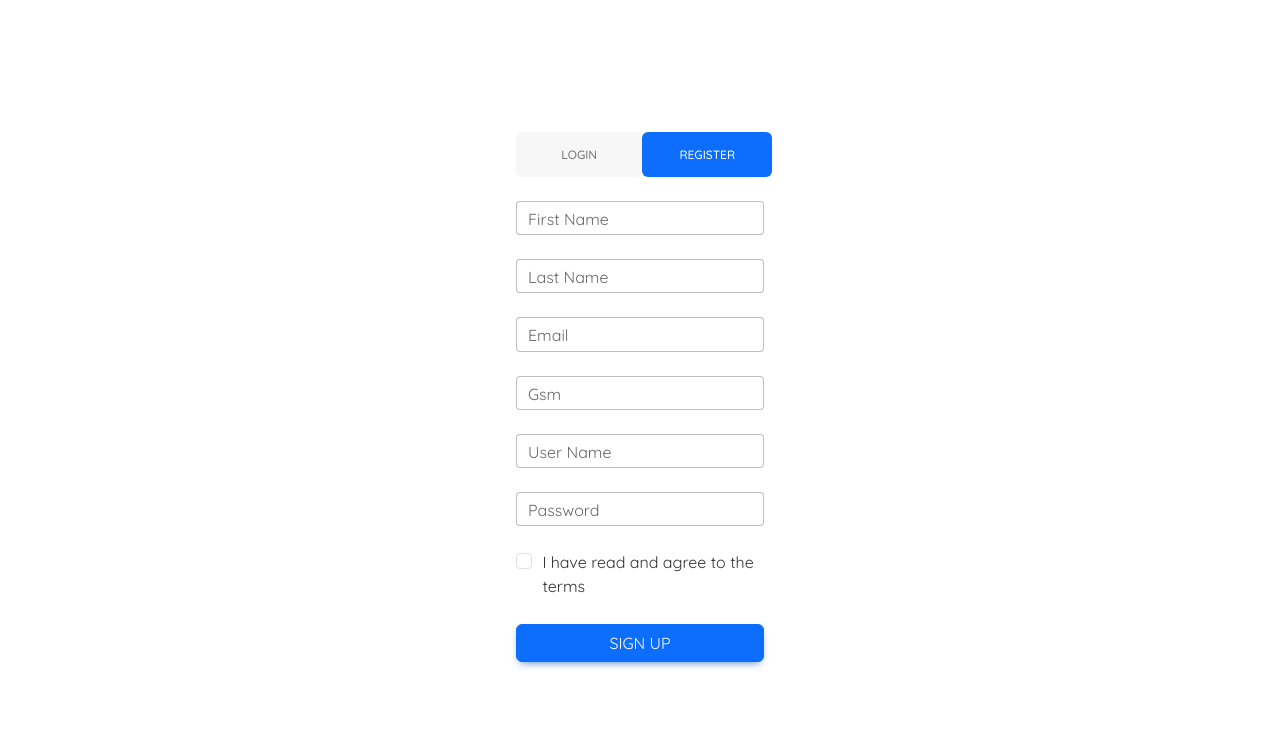
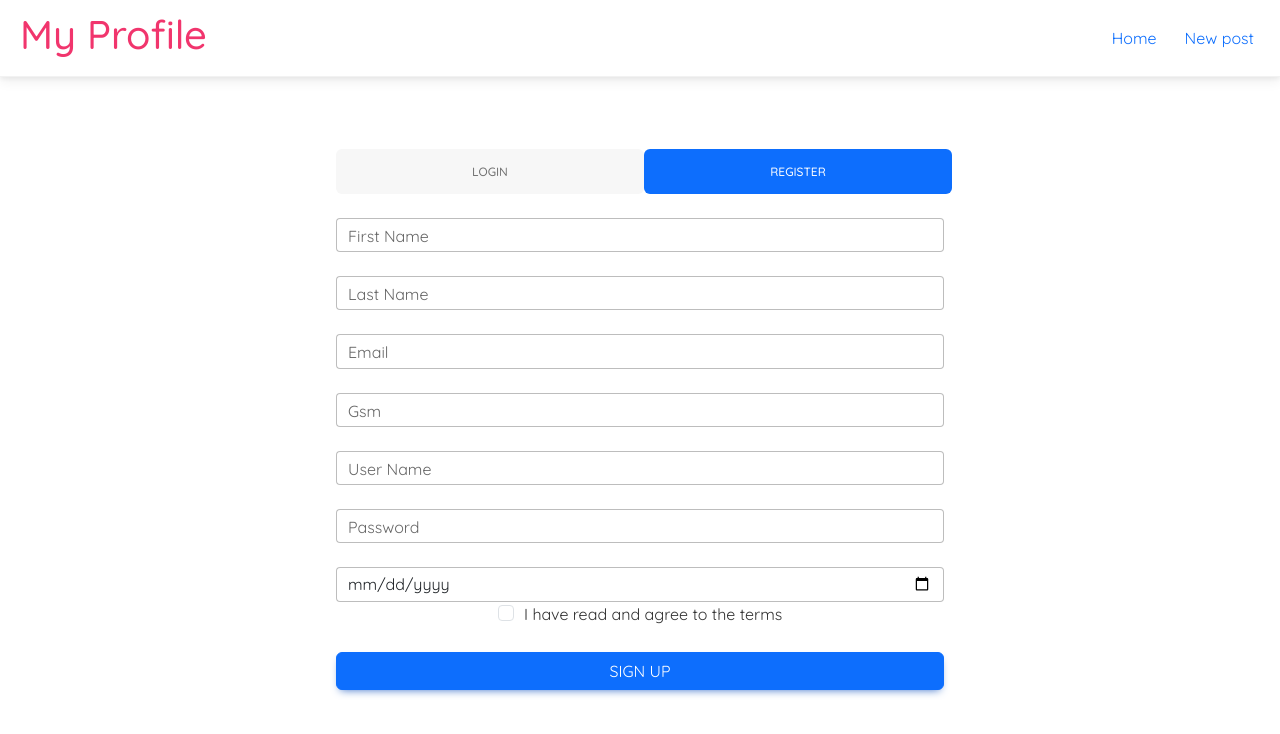
Before and after one commit to burakkuru5534/book_your_friend_ui, a React (Create React App) app in the folder byf-ui/: page / in a window 1280 px wide. Both pictures are taken after a click on the item "REGISTER". Shown: the top 734 px of the page. Built offline with nearby package versions, Linux system fonts and the light colour scheme.

Commit message:
some fixes

```diff
--- a/byf-ui/package.json
+++ b/byf-ui/package.json
@@ -13,6 +13,7 @@
     "react-dom": "^18.2.0",
     "react-router-dom": "^6.11.2",
     "react-scripts": "5.0.1",
+    "react-tagsinput": "^3.20.3",
     "sweetalert2": "^11.7.11",
     "sweetalert2-react-content": "^5.0.7",
     "universal-cookie": "^4.0.4",
--- a/byf-ui/src/App.js
+++ b/byf-ui/src/App.js
@@ -8,10 +8,13 @@ import UnLoggedInHome from './UnLoggedInHome';
 import ForgetPassword from './ForgetPassword';
 import PostCreate from './PostCreate';
 import PostDetails from './PostDetail';
+import Navbar from './Navbar';
 function App() {
   return (
     <BrowserRouter>
     <div className="content">
+    <Navbar/>
+
     <Routes>
       <Route path="/" element={<UnLoggedInHome />}>
       </Route>
--- a/byf-ui/src/Home.js
+++ b/byf-ui/src/Home.js
@@ -1,6 +1,5 @@
 import PostList from "./PostList";
 import useFetch from "./useFetch";
-import Navbar from "./Navbar";
 const Home = () => {
 
    const {data:posts, isPending, error} = useFetch('http://localhost:8080/usr/post')
@@ -8,7 +7,6 @@ const Home = () => {
 
   return (
    <div className="home">
-       <Navbar/>
        {error && <div> {error} </div>}
        {isPending && <div>Loading...</div>}
       {posts && <PostList posts={posts} title="All posts!" userName = {localStorage.getItem("username")}/>}
--- a/byf-ui/src/PostCreate.js
+++ b/byf-ui/src/PostCreate.js
@@ -1,14 +1,21 @@
 import { useState } from "react";
 import { useNavigate } from 'react-router-dom';
 import axios from "axios";
+import TagsInput from 'react-tagsinput';
+import 'react-tagsinput/react-tagsinput.css';
+
+
+
 
 const PostCreate = () => {
 
     const [content, setContent] = useState('');
-    const [title, setTitle] = useState('');
+    const [title, setTitle] = useState([]);
     const [isActive, setisActive] = useState(false);
     const [isPending, setIsPending] = useState(false);
     const navigate = useNavigate();
+
+    const [tags,setTag] = useState([]);
 
     const handleSubmit = (e) => {
 
@@ -19,7 +26,8 @@ const PostCreate = () => {
         const data = {
             content:content,
             title:title,
-            isActive:isActive
+            isActive:isActive,
+            tag:tags
         }
         setIsPending(true);
         e.preventDefault(); // to prevent refresh
@@ -42,10 +50,12 @@ const PostCreate = () => {
                 <input
                 type="text"
                 required
-                value = { title }
+                value={title}
                 onChange = {(e) => setTitle(e.target.value)}
                 >
                 </input>
+                <label>tag add</label>
+                <TagsInput value={tags} onChange={setTag} />
                 <label>Post Content:</label>
                 <textarea
                 required
--- a/byf-ui/src/UnLoggedInHome.js
+++ b/byf-ui/src/UnLoggedInHome.js
@@ -28,6 +28,9 @@ const  UnLoggedInHome = () => {
   const [usrName, setUserName] = useState('');
   const [password, setPassword] = useState('');
   const [loginPassword, setLoginPassword] = useState('');
+  const [dateOfBirth, setDateOfBirth] = useState('');
+  const current = new Date().toISOString().split("T")[0]
+
 
   const [isPending, setIsPending] = useState(false);
   const navigate = useNavigate();
@@ -61,7 +64,8 @@ const  UnLoggedInHome = () => {
 
       setIsPending(true);
       e.preventDefault(); // to prevent refresh
-      const register = {firstName, lastName, email, gsm, usrName, password}
+      const register = {firstName, lastName, email, gsm, usrName, password, dateOfBirth}
+
 
       fetch('http://localhost:8080/v1/register',{
           method: 'POST',
@@ -110,8 +114,6 @@ const  UnLoggedInHome = () => {
                 onChange = {(e) => setLoginPassword(e.target.value)}/>
 
           <div className="d-flex justify-content-between mx-4 mb-4">
-            <MDBCheckbox name='flexCheck' value='' id='flexCheckDefault' label='Remember me' />
-            <a href="">Forgot password?</a>
           </div>
 
           <MDBBtn className="mb-4 w-100" onSubmit={handleLogin} onClick={handleLogin}>Sign in</MDBBtn>
@@ -137,6 +139,12 @@ const  UnLoggedInHome = () => {
           <MDBInput wrapperClass='mb-4' label='Password' id='form1' type='password'          required
                 value = { password }
                 onChange = {(e) => setPassword(e.target.value)}/>
+                <MDBInput type='date'
+      placeholder='Enter BirthDate'
+      value={dateOfBirth} onChange={(e) => setDateOfBirth(e.target.value)}
+      name='birthdate'
+      max={current}
+    />
 
           <div className='d-flex justify-content-center mb-4'>
             <MDBCheckbox name='flexCheck' id='flexCheckDefault' label='I have read and agree to the terms' />
--- a/byf-ui/src/index.css
+++ b/byf-ui/src/index.css
@@ -7,10 +7,10 @@
   color: #333;
 }
 .navbar {
-  padding: 20px;
+  padding: 10px 20px!important;
   display: flex;
   align-items: center;
-  max-width: 600px;
+  /* max-width: 600px; */
   margin: 0 auto;
   border-bottom: 1px solid #f2f2f2;
 }
@@ -27,11 +27,6 @@
 }
 .navbar a:hover {
   color: #f1356d;
-}
-.content {
-  max-width: 600px;
-  margin: 40px auto;
-  padding: 20px;
 }
 
 /* post previews / list */
```
Also changed, not shown: byf-ui/src/App.css (+31 -0 lines), 1 other file (tests, documents, lock files or other folders).
